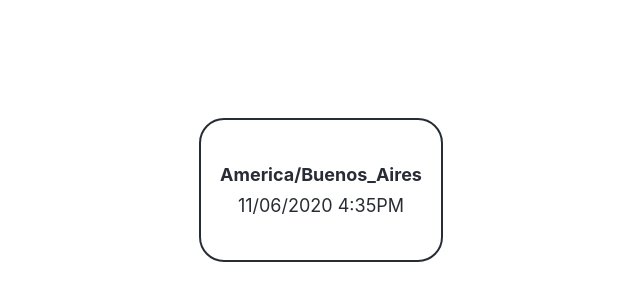
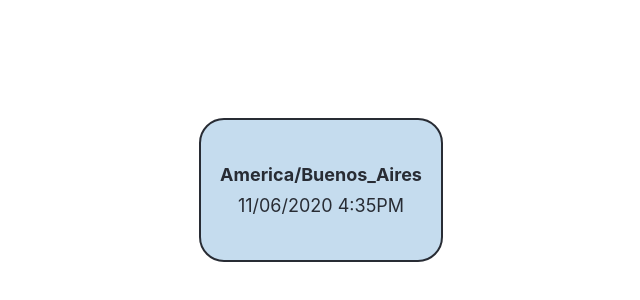
Before and after one commit to buccfer/world-clock-app, a React (Create React App) app: page / in a window 1280 px wide. Shown: the part 210-510 px from the top of the page, without its empty margins (319-959 px from the left). Built offline with nearby package versions, Linux system fonts and the light colour scheme.

Commit message:
Adjust box background color.

```diff
--- a/src/components/Timezone.css
+++ b/src/components/Timezone.css
@@ -10,6 +10,7 @@
   width: 200px;
   height: 100px;
   font-size: 18px;
+  background-color: #C5DCEE;
 }
 
 .Timezone-name {
```
